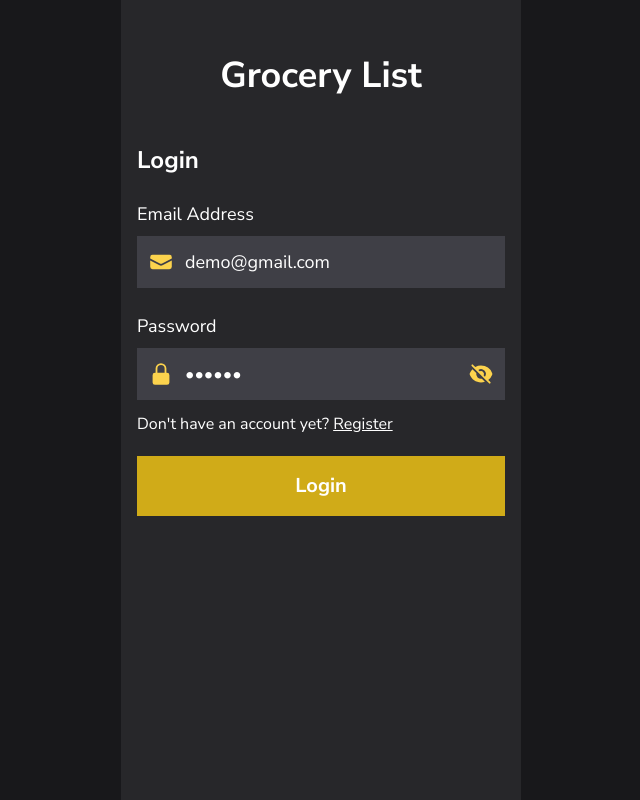
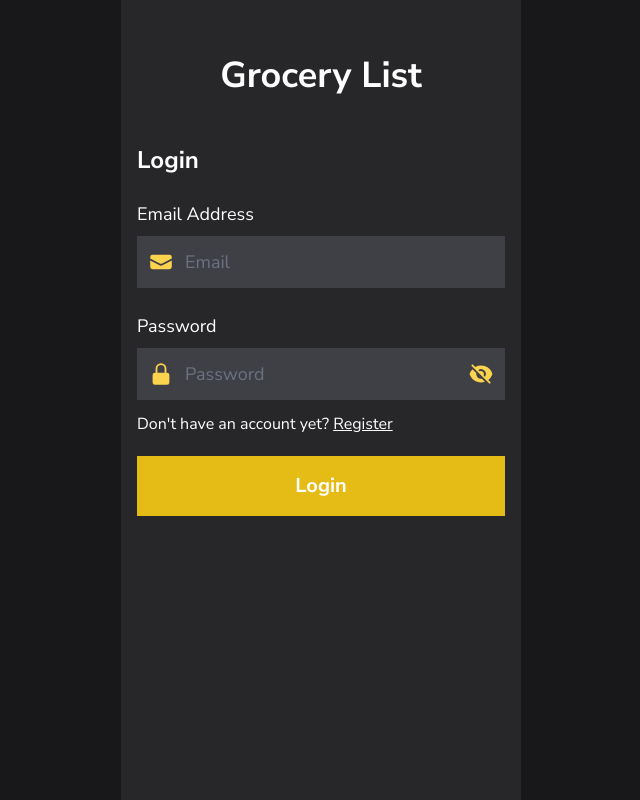
Before and after one commit to mihaituta/Grocery-list, a React (Create React App) app: page /login in a window 1280 px wide. Shown: the whole page, without its empty margins (319-959 px from the left). Built offline with nearby package versions, Linux system fonts and the light colour scheme; no server answers.

Commit message:
removed demo email from inputs

```diff
--- a/src/components/Auth/AuthForm.js
+++ b/src/components/Auth/AuthForm.js
@@ -40,6 +40,7 @@ const AuthForm = ({
               required={true}
               value={email}
               onChange={(e) => setEmail(e.target.value)}
+              placeholder='Email'
               className='border-0 focus:ring-amber-300 text-white text-lg bg-zinc-700 p-3 w-full pl-12'
               type='email'
             />
@@ -58,6 +59,7 @@ const AuthForm = ({
               required={true}
               value={password}
               onChange={(e) => setPassword(e.target.value)}
+              placeholder='Password'
               className='border-0 focus:ring-amber-300 bg-zinc-700 p-3 text-white text-lg w-full pl-12'
               type={!showPass ? 'password' : 'text'}
             />
@@ -101,7 +103,7 @@ const AuthForm = ({
         {/*SUBMIT BUTTON*/}
         <button
           type='submit'
-          className='border-0 bg-yellow-400/80 hover:bg-yellow-300/80 w-full p-4 my-5 text-white text-xl font-bold'
+          className='border-0 bg-yellow-400/90 hover:bg-yellow-400 w-full p-4 my-5 text-white text-xl font-bold'
         >
           {loginForm ? 'Login' : 'Register'}
         </button>
--- a/src/components/Pages/Login.js
+++ b/src/components/Pages/Login.js
@@ -4,8 +4,8 @@ import { UserAuth } from '../Auth/AuthContext'
 import AuthForm from '../Auth/AuthForm'
 
 const Login = () => {
-  const [email, setEmail] = useState('demo@gmail.com')
-  const [password, setPassword] = useState('123123')
+  const [email, setEmail] = useState('')
+  const [password, setPassword] = useState('')
   const [error, setError] = useState('')
 
   const navigate = useNavigate()
```
